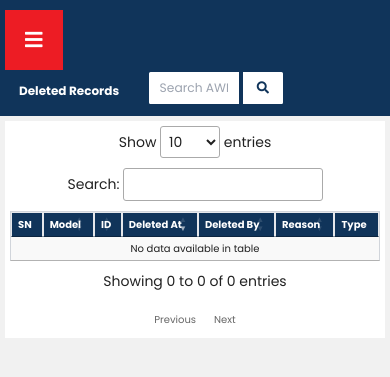
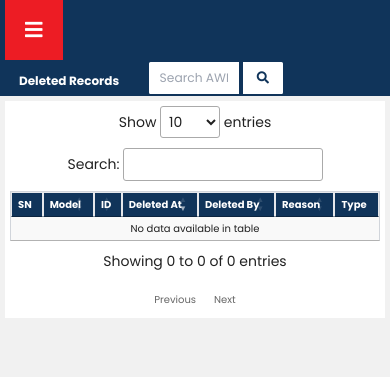
Before and after one commit to pujanrajrai/linkex_cms, a Django app: page /history/deleted/records/ in a window 390 px wide. Shown: the top 377 px of the page. Run offline with Django 4.2, Linux system fonts and the light colour scheme; data that the repository does not hold is empty; parts of the project's set-up code (start-up, migrations or seed data) failed here and were passed over; some libraries are stand-ins or nearby versions.

Commit message:
menu-toggle layout improvides

```diff
--- a/static/assets/css/style.css
+++ b/static/assets/css/style.css
@@ -363,7 +363,7 @@ body {
   /* Navbar mobile layout */
   .navbar {
     flex-wrap: wrap;
-    padding: 10px 5px;
+    padding: 0px 5px;
     justify-content: flex-start;
     align-items: center;
   }
```
